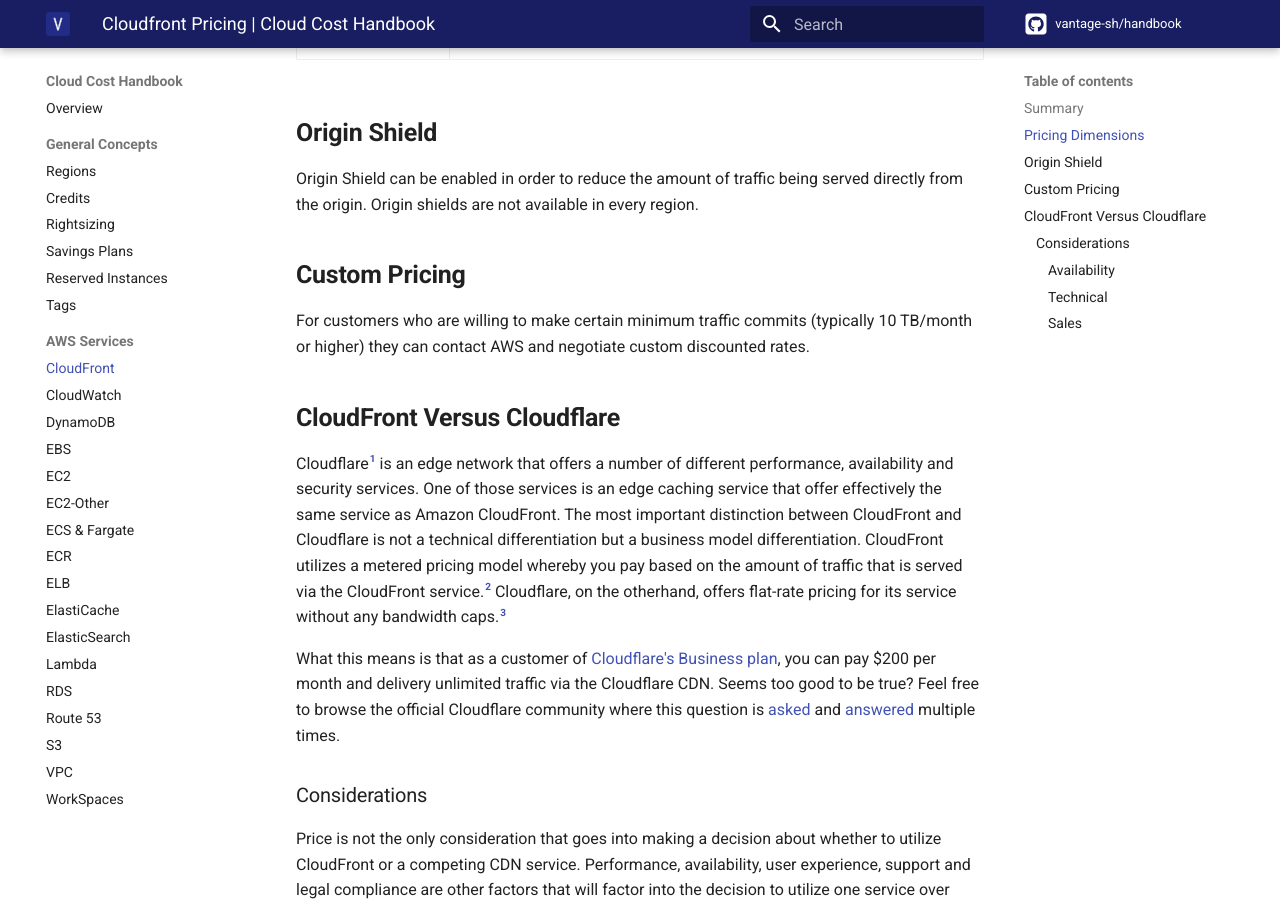
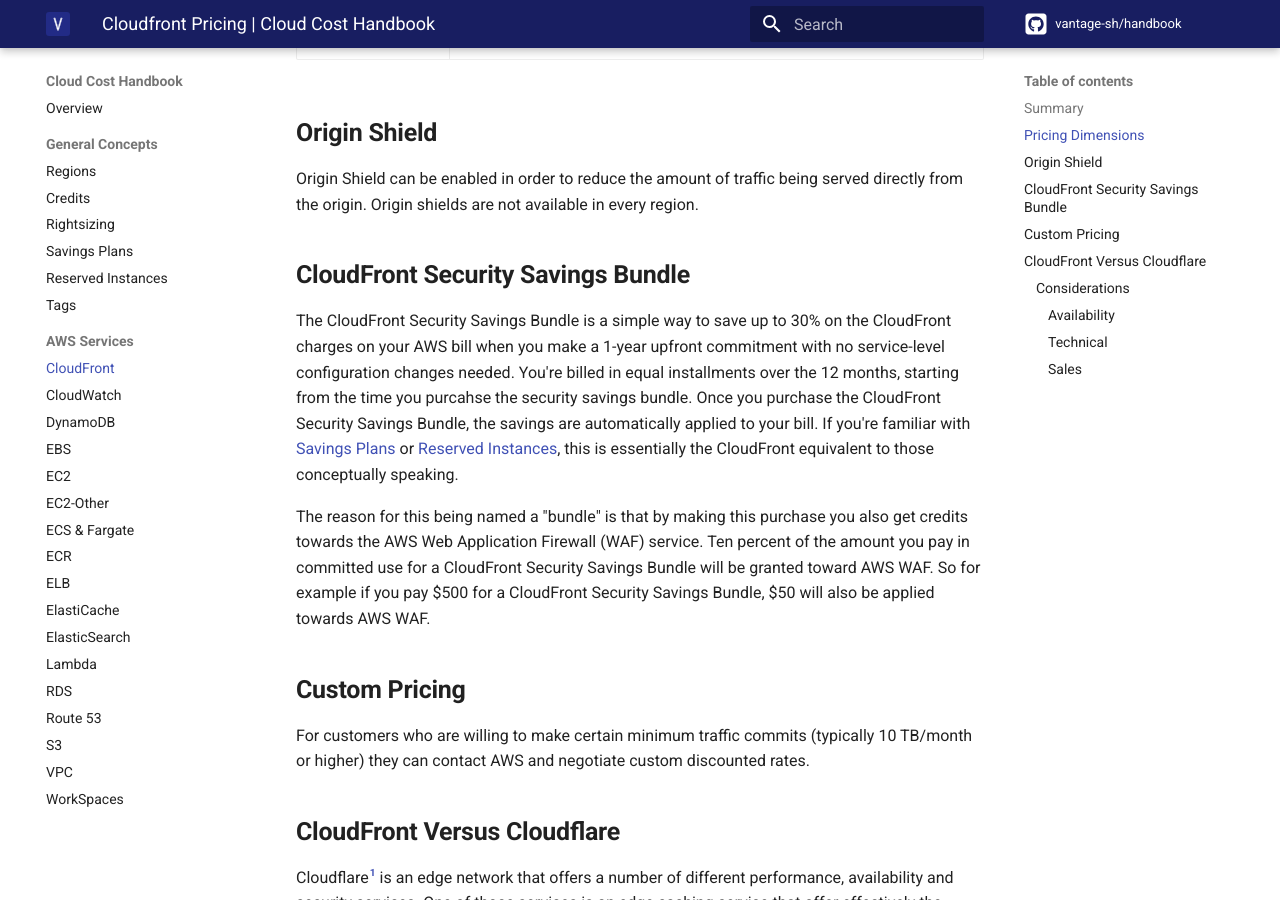
Before and after one commit to vantage-sh/handbook.vantage.sh, an MkDocs documentation site: the page built from docs/aws/services/cloudfront-pricing.md, in a window 1280 px wide and 900 px high, scrolled down 1014 px. Built offline with MkDocs 1.6.1 and Material for MkDocs 9.7.7, drawn with Linux system fonts in a browser that asks for light colours; comment, search, counter and statistics services are not loaded.

Commit message:
Added concept for CloudFront Security Savings Bundle. Closes #9.

```diff
--- a/docs/aws/services/cloudfront-pricing.md
+++ b/docs/aws/services/cloudfront-pricing.md
@@ -17,6 +17,12 @@
 ## Origin Shield
 
 Origin Shield can be enabled in order to reduce the amount of traffic being served directly from the origin. Origin shields are not available in every region.
+
+## CloudFront Security Savings Bundle
+
+The CloudFront Security Savings Bundle is a simple way to save up to 30% on the CloudFront charges on your AWS bill when you make a 1-year upfront commitment with no service-level configuration changes needed. You're billed in equal installments over the 12 months, starting from the time you purcahse the security savings bundle. Once you purchase the CloudFront Security Savings Bundle, the savings are automatically applied to your bill. If you're familiar with [Savings Plans](/aws/concepts/savings-plans) or [Reserved Instances](/aws/concepts/reserved-instances), this is essentially the CloudFront equivalent to those conceptually speaking.
+
+The reason for this being named a "bundle" is that by making this purchase you also get credits towards the AWS Web Application Firewall (WAF) service. Ten percent of the amount you pay in committed use for a CloudFront Security Savings Bundle will be granted toward AWS WAF. So for example if you pay $500 for a CloudFront Security Savings Bundle, $50 will also be applied towards AWS WAF.
 
 ## Custom Pricing
 
```
